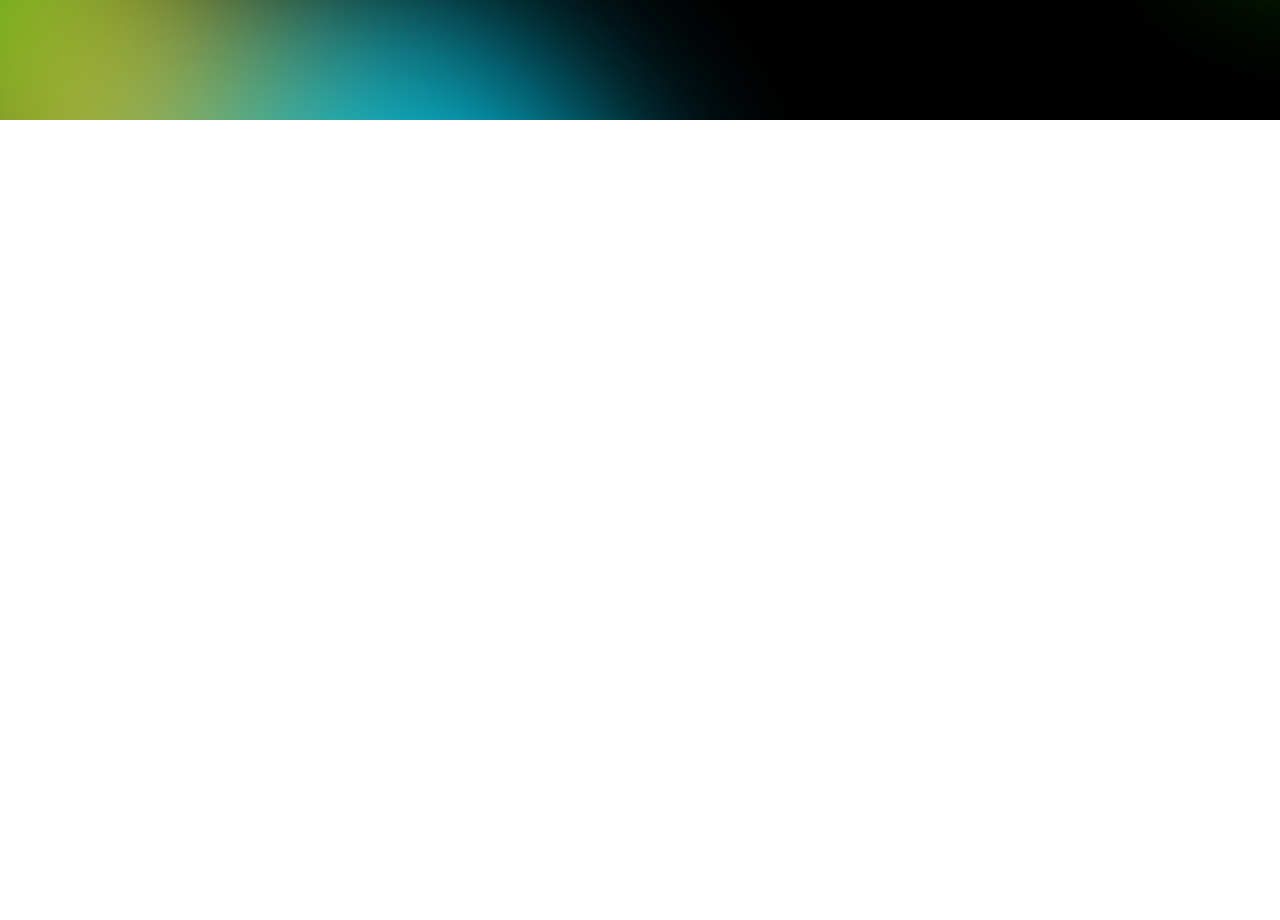
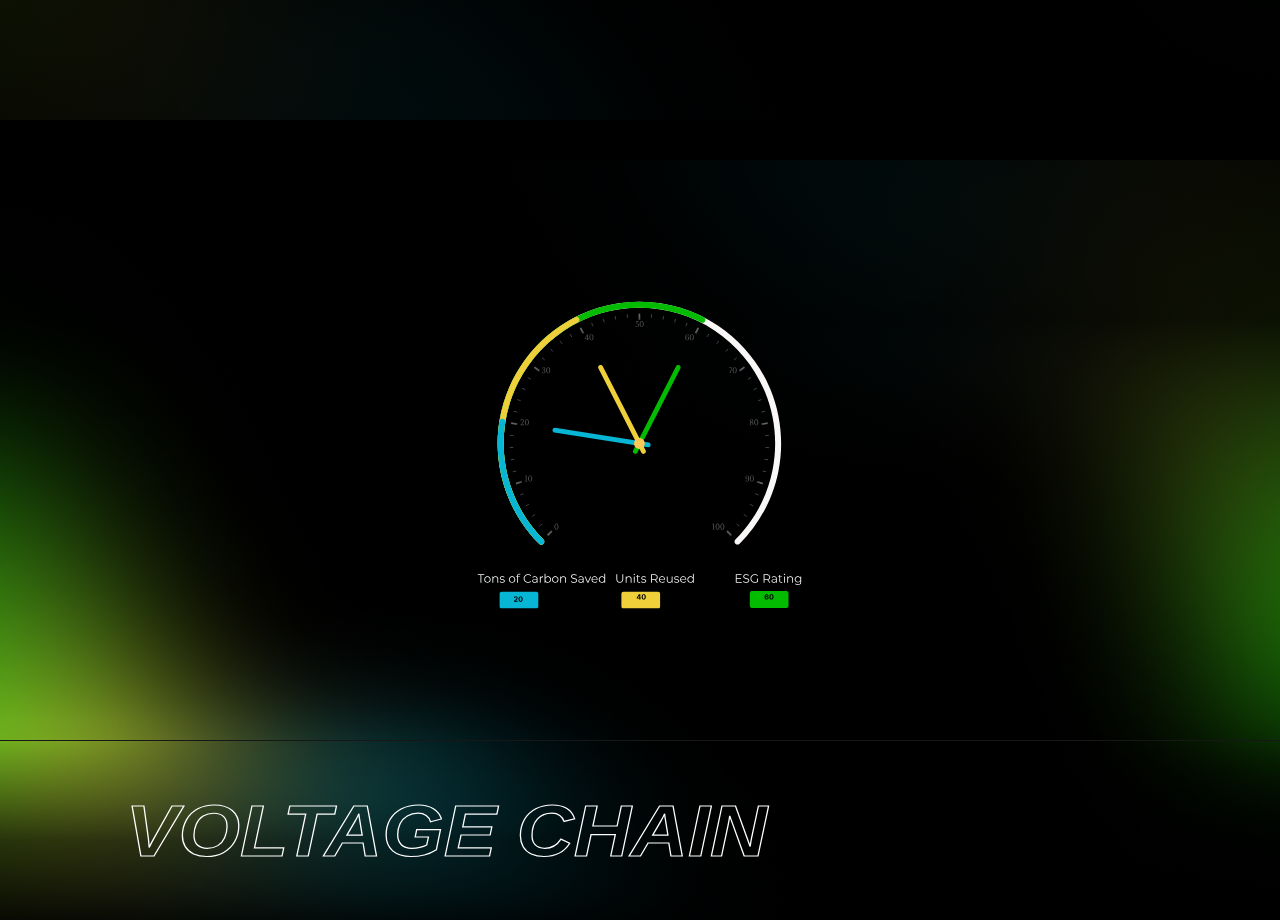
Before and after one commit to SOMASEKAR17/voltage-chain-frontend, a Next.js app: page / in a window 1280 px wide. Shown: the part 1480-2400 px from the top of the page. Before the commit the page ends 1600 px from the top, so only its background shows below. Built offline with nearby package versions, Linux system fonts and the light colour scheme.

Commit message:
last section of landing

```diff
--- a/src/app/globals.css
+++ b/src/app/globals.css
@@ -30,3 +30,37 @@ body {
   color: var(--foreground);
   font-family: Arial, Helvetica, sans-serif;
 }
+
+
+.scroller{
+    white-space: nowrap;
+    overflow-x: auto;
+    overflow-y: hidden;
+    position: relative;
+    z-index: 10;
+}
+.scroller::-webkit-scrollbar{
+    display: none;
+}
+.scroller-in{
+    display: inline-block;
+    white-space: nowrap;
+    animation: scroll ;
+    animation-duration: 30s;
+    animation-timing-function: linear;
+    animation-iteration-count: infinite;
+}
+.scroller h4{
+    display: inline-block;
+    font-size: 120px;
+    font-weight: 600;
+    margin-right: 30px;
+    color: transparent;
+    -webkit-text-stroke: 2px #fff;
+    transition: all linear 0.4s;
+    text-transform: uppercase;
+}
+.scroller h4:hover{
+    color: #03BB00;
+    -webkit-text-stroke: 2px #03BB00;
+}
--- a/src/app/page.tsx
+++ b/src/app/page.tsx
@@ -1,10 +1,11 @@
-import {HeroSection, AboutCards} from "@/components"
+import {HeroSection, AboutCards, SaveScores} from "@/components"
 
 export default function Home() {
   return (
     <main className="w-full h-screen">
       <HeroSection />
       <AboutCards />
+      <SaveScores />
     </main>
   );
 }
--- a/src/components/aboutCards.tsx
+++ b/src/components/aboutCards.tsx
@@ -31,7 +31,8 @@ export default function AboutCards() {
           </p>
         </div>
 
-        <div className="h-screen absolute z-12 bg-linear-to-b from-black via-black/90 to-transparent -translate-y-100 w-full"></div>
+        <div className="h-screen absolute z-12 bg-linear-to-b from-black via-black/90 to-transparent -translate-y-110 w-full"></div>
+        <div className="h-screen absolute z-12 bg-linear-to-t from-black via-black/90 to-transparent translate-y-8 w-full"></div>
 
         <img src="gradient.png" alt=""  className="absolute top-10 z-11 right-0"/>
         <img src="gradient.png" alt=""  className="absolute bottom-0 z-11 left-0 rotate-180"/>
--- a/src/components/heroSection.tsx
+++ b/src/components/heroSection.tsx
@@ -11,7 +11,7 @@ export default function HeroSection() {
 
       <img src="gradient.png" alt=""  className="absolute top-0 z-11 right-0 scale-50 translate-x-[25%] -translate-y-[30%]"/>
 
-      <nav className="w-full fixed z-20 pt-8 px-8 flex items-center justify-between">
+      <nav className="w-full fixed z-30 pt-8 px-8 flex items-center justify-between">
         <GlassSurface
           width={50}
           height={50}
--- a/src/components/index.ts
+++ b/src/components/index.ts
@@ -1,3 +1,4 @@
 export { default as HeroSection } from "./heroSection"
 export { default as GlassSurface } from "./GlassSurface"
 export { default as AboutCards} from "./aboutCards"
+export { default as SaveScores} from "./scoresSection"
--- /dev/null
+++ b/src/components/scoresSection.tsx
@@ -0,0 +1,39 @@
+
+export default function SaveScores() {
+
+  return (
+    <section className="w-full h-screen relative py-20 overflow-hidden bg-black">
+      <div className="w-full h-full">
+
+
+        <div className="h-screen absolute z-12 bg-linear-to-b from-black via-black/90 to-transparent -translate-y-70 w-full"></div>
+
+        <img src="gradient.png" alt=""  className="absolute top-10 z-11 right-0"/>
+        <img src="gradient.png" alt=""  className="absolute bottom-0 z-11 left-0 rotate-180"/>
+
+        <img src="score.svg" alt=""  className="absolute left-[50%] -translate-x-[50%] translate-y-[35%] scale-60 z-15 bottom-[50%]"/>
+
+
+
+      </div>
+      <footer className="absolute border-t-1 -bottom-5 scale-x-110 bg-linear-to-t from-black via-black/70 to-transparent left-10 z-12 bg-black-70 w-full h-50">
+            <div className="-translate-y-20 -translate-x-30 scale-60">
+                <Scroller />
+            </div>
+        </footer>
+
+    </section>
+
+  );
+}
+
+const Scroller = () => {
+  return (
+    <div className="scroller mt-20 hover:text-gray-200">
+                <div className="scroller-in ">
+                    <h4 className="italic">VOLTAGE</h4>
+                    <h4 className="italic">CHAIN</h4>
+                </div>
+    </div>
+  )
+}
```
Also changed, not shown: public/score.svg (added).
